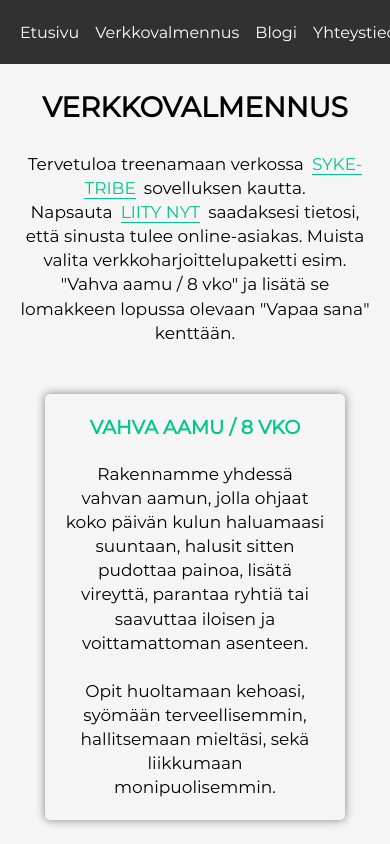
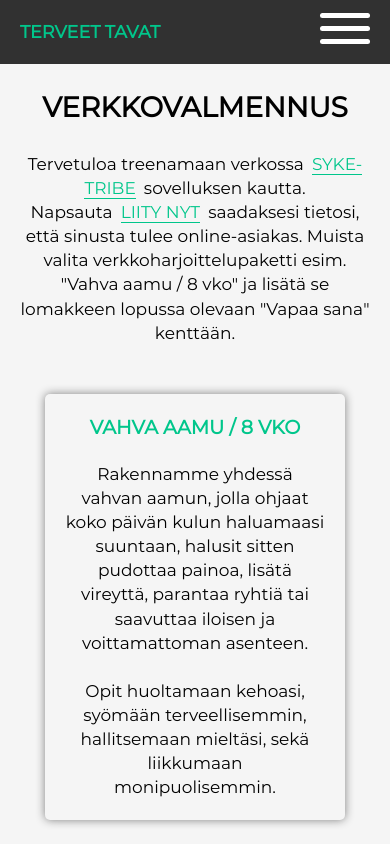
Before and after one commit to pbrovkin/sami_ylipuranen, a Gatsby site: page /verkkovalmennus/verkkovalmennus in a window 390 px wide. Shown: the top 844 px of the page. Built offline with nearby package versions, Linux system fonts and the light colour scheme; Gatsby itself is replaced by a stand-in of ours.

Commit message:
hamburger menu component and on the place in header

```diff
--- /dev/null
+++ b/src/components/hamburger-menu/hamburger.js
@@ -0,0 +1,15 @@
+import React from 'react'
+import styles from './hamburger.module.css'
+
+
+const Hamburger = () => {
+  return (
+      <ul className={styles.list}>
+        <li className={styles.item}></li>
+        <li className={styles.item}></li>
+        <li className={styles.item}></li>
+      </ul>
+  )
+};
+
+export default Hamburger
--- /dev/null
+++ b/src/components/hamburger-menu/hamburger.module.css
@@ -0,0 +1,17 @@
+.list {
+  display: inline-block;
+  cursor: pointer;
+}
+
+.item {
+  display: block;
+  width: 50px;
+  height: 5px;
+  background-color: var(--white);
+  border-radius: 5px;
+  margin-bottom: 8px;
+}
+
+.item:last-child {
+  margin: 0;
+}
--- /dev/null
+++ b/src/components/hamburger-menu/index.js
@@ -0,0 +1,3 @@
+import Hamburger from "./hamburger"
+
+export default Hamburger
--- a/src/components/header/header.js
+++ b/src/components/header/header.js
@@ -1,6 +1,7 @@
 import React from "react"
 import { Link } from "gatsby"
 import styles from './header.module.css'
+import Hamburger from "../hamburger-menu";
 
 
 const Header = ({ siteTitle, menuLinks }) => (
@@ -11,7 +12,7 @@ const Header = ({ siteTitle, menuLinks }) => (
           {siteTitle}
         </Link>
       </div>
-      <div>
+      <div className={styles.navBlock}>
         <nav>
           <ul className={styles.list}>
             {menuLinks.map(link => (
@@ -23,6 +24,9 @@ const Header = ({ siteTitle, menuLinks }) => (
             ))}
           </ul>
         </nav>
+        <div className={styles.hamburgerBLock}>
+          <Hamburger/>
+        </div>
       </div>
     </div>
   </header>
--- a/src/components/header/header.module.css
+++ b/src/components/header/header.module.css
@@ -22,6 +22,10 @@
   font-weight: bold;
   font-size: 2rem;
   text-transform: uppercase;
+}
+
+.navBlock {
+
 }
 
 .list {
@@ -51,25 +55,17 @@
   border-bottom: 1px solid var(--green);
 }
 
-@media (max-width: 480px) {
+.hamburgerBLock {
+  display: none;
+}
+
+@media (max-width: 1024px) {
   .logo {
-    display: none;
+    font-size: 1.5rem;
   }
 
   .link {
-    font-size: .8rem;
-  }
-
-  .item {
-    margin-right: .75rem;
-  }
-
-  .headerContainer {
-    display: flex;
-    align-items: center;
-    justify-content: space-evenly;
-    height: 4rem;
-    padding: 0 1rem;
+    font-size: 1rem;
   }
 }
 
@@ -85,14 +81,28 @@
   .item {
     margin-right: 1rem;
   }
+
+  .hamburgerBLock {
+    display: block;
+  }
+
+  nav {
+    display: none;
+  }
 }
 
-@media (max-width: 1024px) {
-  .logo {
-    font-size: 1.5rem;
+@media (max-width: 480px) {
+  .link {
+    font-size: .8rem;
   }
 
-  .link {
-    font-size: 1rem;
+  .item {
+    margin-right: .75rem;
+  }
+
+  .headerContainer {
+    display: flex;
+    align-items: center;
+    height: 4rem;
   }
 }
```
